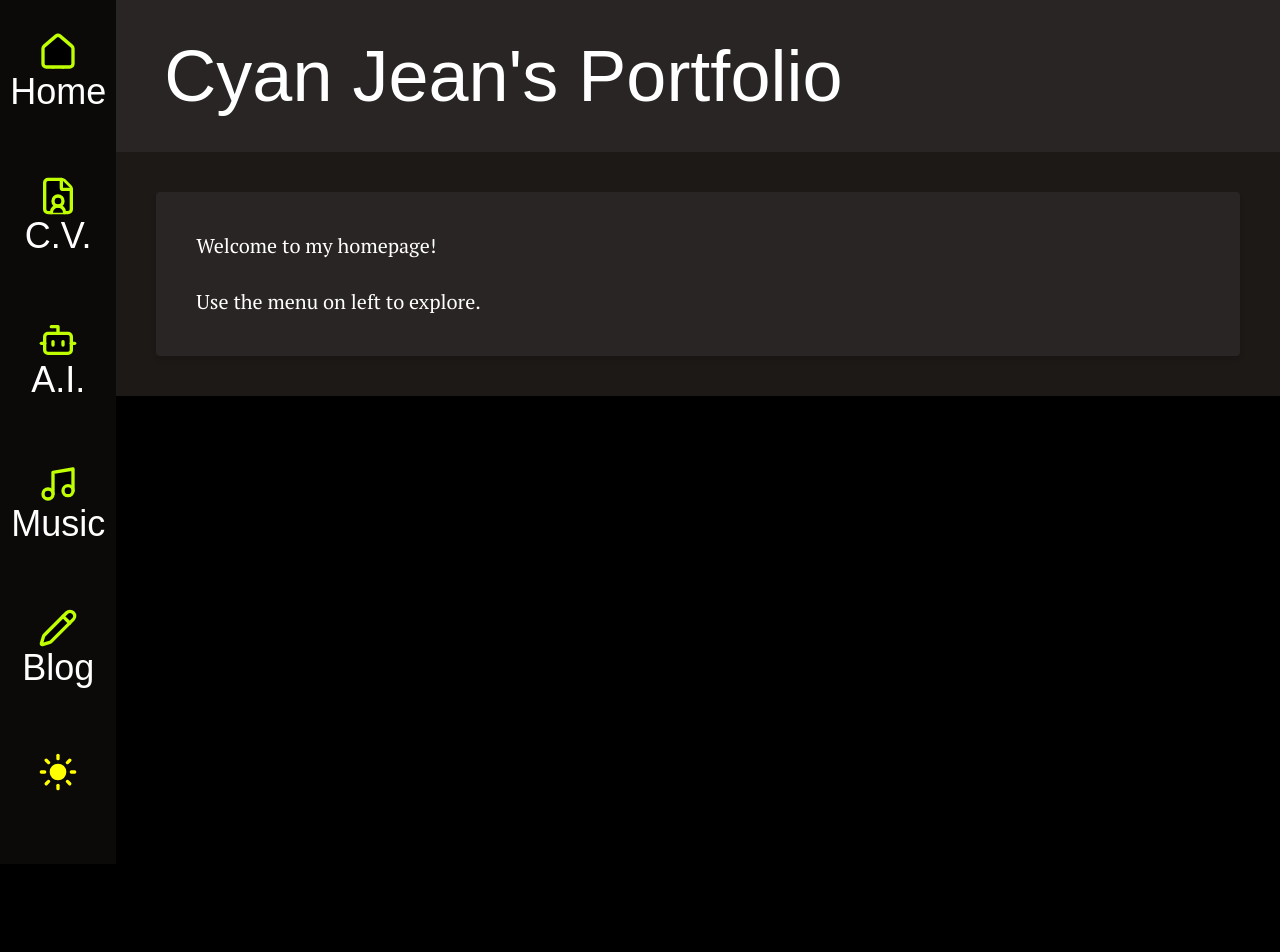
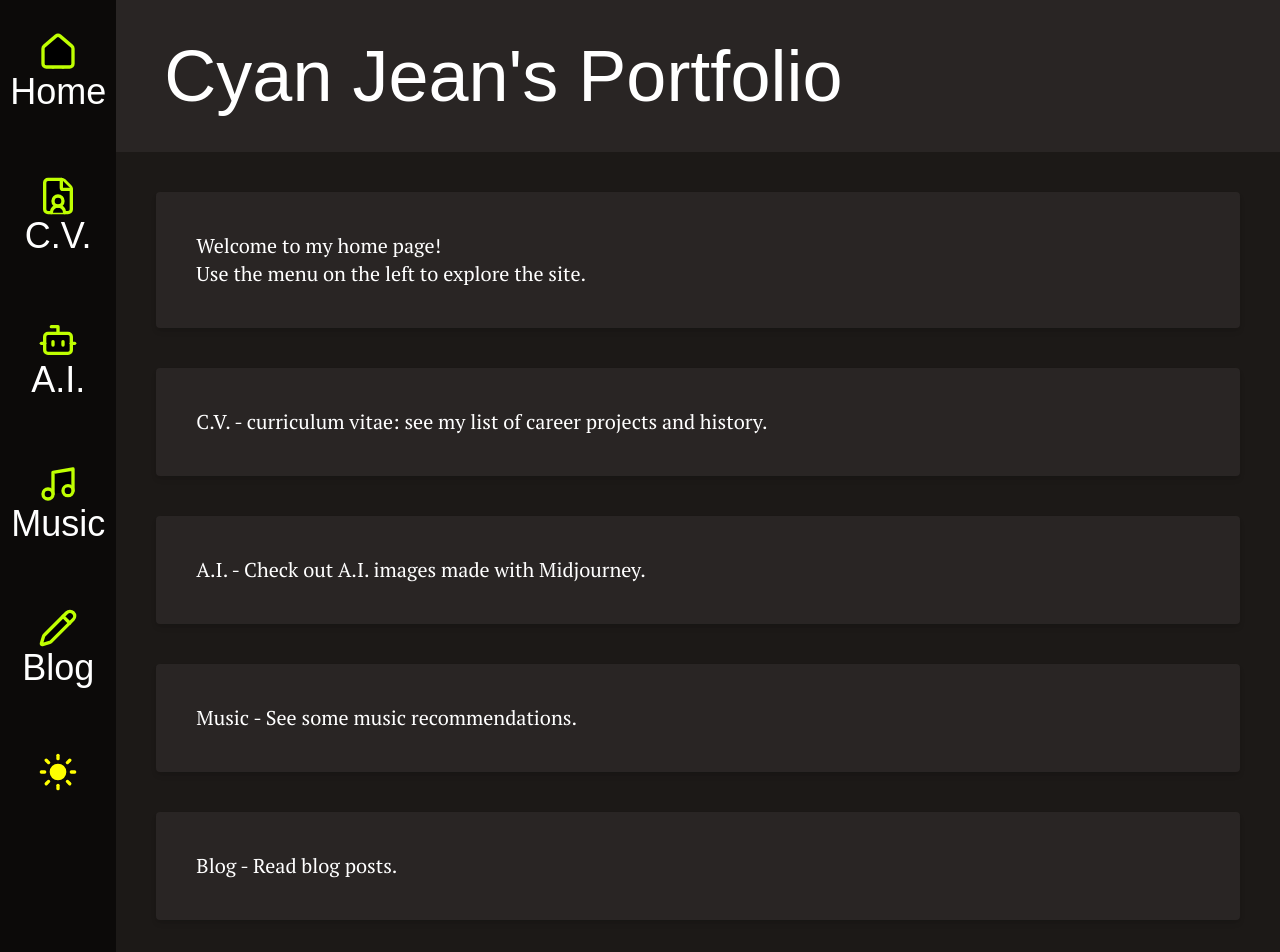
Before and after one commit to sean-xiao-zhao7/portfolio_personal_nextjs, a Next.js app: page / in a window 1280 px wide. Shown: the top 952 px of the page. Before the commit the page ends 864 px from the top, so only its background shows below. Built offline with nearby package versions, Linux system fonts and the light colour scheme; a web font is replaced by a local one.

Commit message:
Separate home page into sections

```diff
--- a/app/page.tsx
+++ b/app/page.tsx
@@ -9,9 +9,20 @@ export default function Home() {
     </PageLargeHeader>
     <PageLargeBody>
       <PageParagraph>
-        <p>Welcome to my homepage!</p>
-        <br />
-        <p>Use the menu on left to explore.</p>
+        <p>Welcome to my home page!</p>
+        <p>Use the menu on the left to explore the site.</p>
+      </PageParagraph>
+      <PageParagraph>
+        <p>C.V. - curriculum vitae: see my list of career projects and history.</p>
+      </PageParagraph>
+      <PageParagraph>
+        <p>A.I. - Check out A.I. images made with Midjourney.</p>
+      </PageParagraph>
+      <PageParagraph>
+        <p>Music - See some music recommendations.</p>
+      </PageParagraph>
+      <PageParagraph>
+        <p>Blog - Read blog posts.</p>
       </PageParagraph>
     </PageLargeBody>
   </>
```
